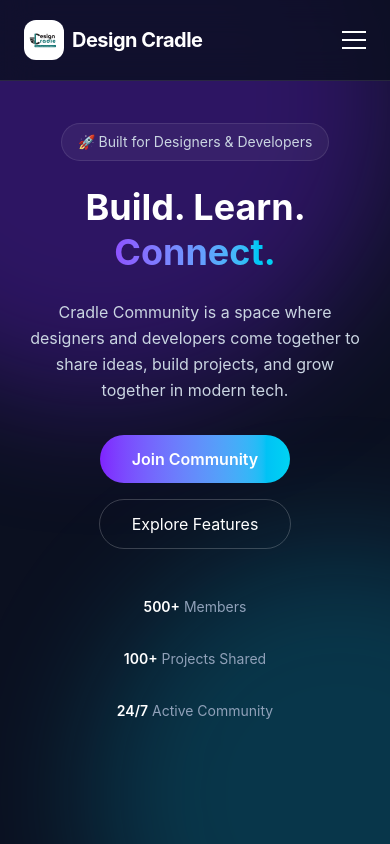
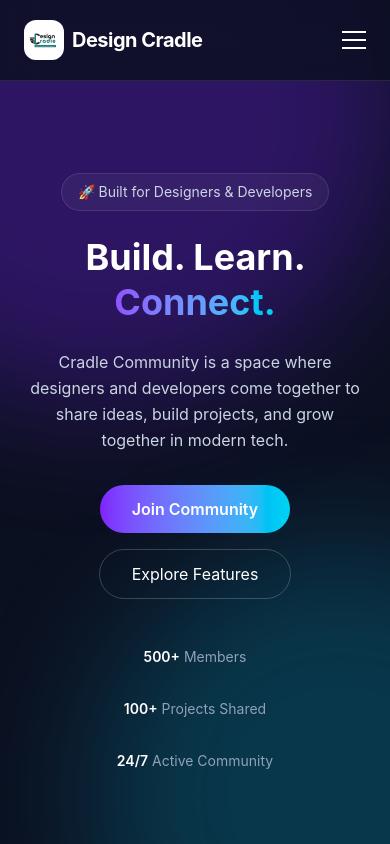
Before and after one commit to Raph3rr/Cradle, a React (Vite) app: page / in a window 390 px wide. Shown: the top 844 px of the page. Built offline with nearby package versions, Linux system fonts and the light colour scheme.

Commit message:
Hero fix

```diff
--- a/src/components/Hero.jsx
+++ b/src/components/Hero.jsx
@@ -2,7 +2,7 @@
 
 const Hero = () => {
   return (
-    <section className="relative min-h-screen flex items-center justify-center bg-[#0B1020] text-white overflow-hidden">
+    <section className="relative min-h-screen flex items-center justify-center bg-[#0B1020] text-white overflow-hidden pt-25 md:pt-0">
       {/* Background glow */}
       <div className="absolute w-[600px] h-[600px] bg-violet-600/30 rounded-full blur-3xl top-[-200px] left-[-200px]" />
       <div className="absolute w-[500px] h-[500px] bg-cyan-400/20 rounded-full blur-3xl bottom-[-200px] right-[-200px]" />
```
